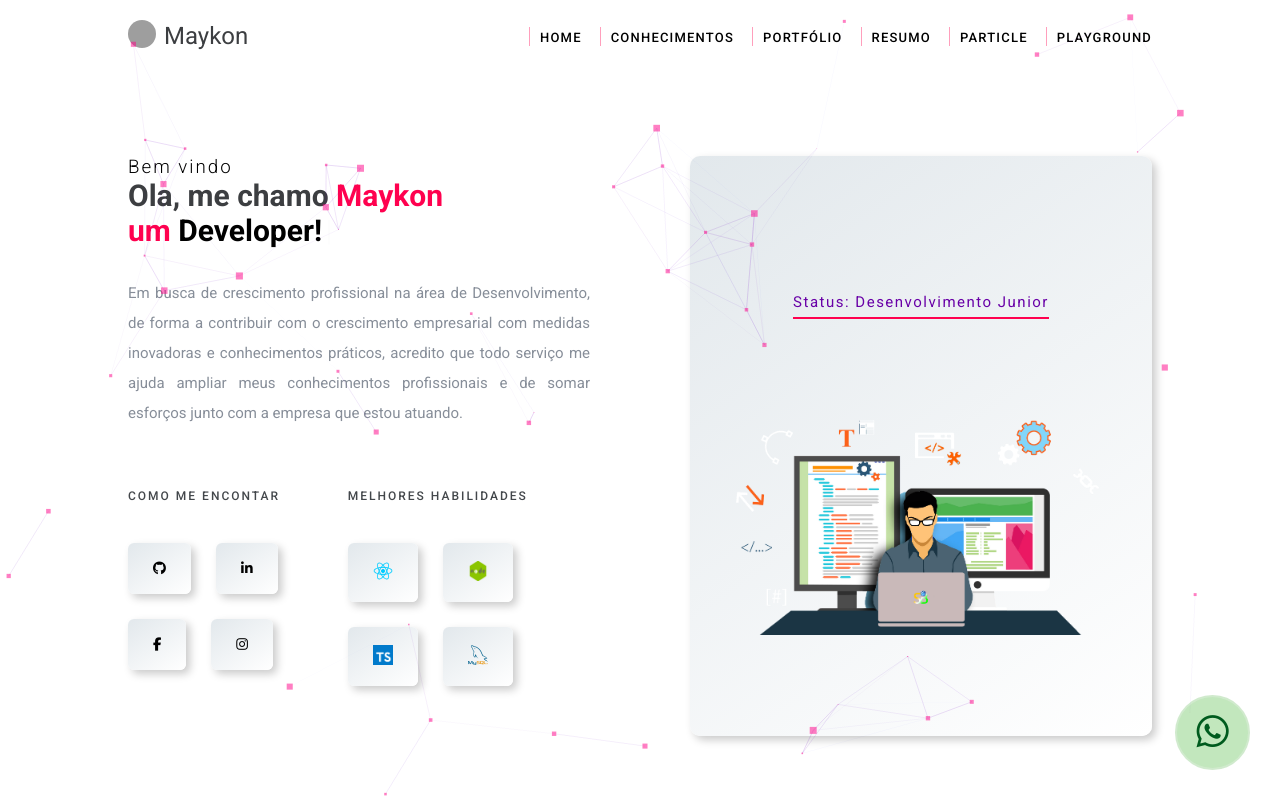
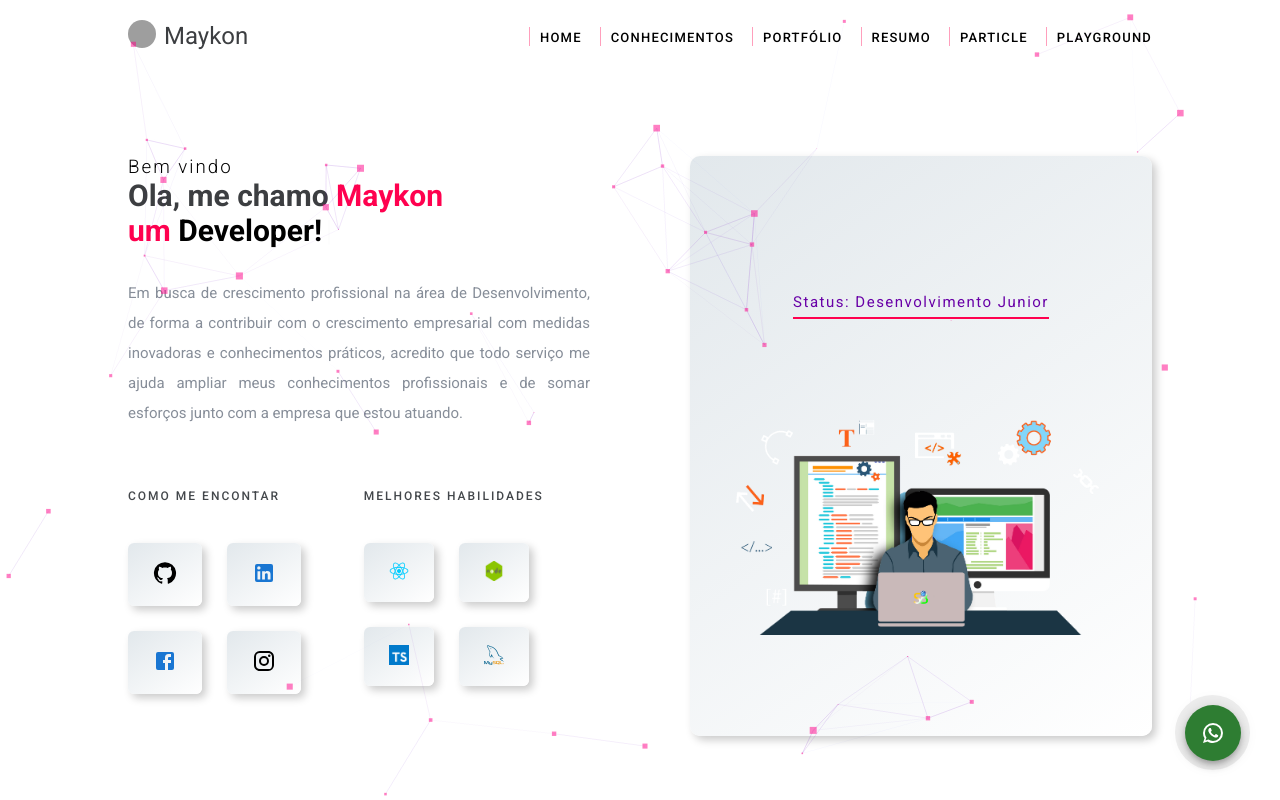
Before and after one commit to MaykonFelix/Portifolio, a React (Vite) app in the folder Portifolio/: page / in a window 1280 px wide. Shown: the top 800 px of the page. Built offline with nearby package versions, Linux system fonts and the light colour scheme; grey boxes are pictures that could not be loaded.

Commit message:
add framer motion

```diff
--- a/Portifolio/package.json
+++ b/Portifolio/package.json
@@ -13,14 +13,15 @@
     "@emotion/styled": "^11.11.0",
     "@mui/icons-material": "^5.11.16",
     "@mui/material": "^5.13.4",
+    "framer-motion": "^10.12.16",
     "localforage": "^1.10.0",
     "match-sorter": "^6.3.1",
     "react": "^18.2.0",
     "react-dom": "^18.2.0",
     "react-router-dom": "^6.12.1",
     "react-simple-typewriter": "^5.0.1",
+    "react-tsparticles": "^2.9.3",
     "sort-by": "^1.2.0",
-    "react-tsparticles": "^2.9.3",
     "tsparticles": "^2.9.3",
     "tsparticles-slim": "^2.10.1"
   },
--- a/Portifolio/src/pages/Home/index.tsx
+++ b/Portifolio/src/pages/Home/index.tsx
@@ -3,14 +3,21 @@ import Resume from "src/shared/components/Resume/Resume";
 import Features from "src/shared/components/Features/Features";
 import { Hero, ParticleDefault } from "src/shared/components/";
 
+import { motion } from "framer-motion";
+
 export const Home = () => {
   return (
-    <>
+    <motion.div
+    initial={{ width: 0 }}
+    animate={{ width: "100%" }}
+    exit={{ x: window.innerWidth }}
+    transition={{ duration: 0.3 }}
+    >
       <Hero />
       <Features />
       <Portfolio />
       <Resume />
       <ParticleDefault />
-    </>
+    </motion.div>
   );
 };
--- a/Portifolio/src/pages/Playground/index.tsx
+++ b/Portifolio/src/pages/Playground/index.tsx
@@ -1,14 +1,21 @@
 import styles from "./styles.module.css";
+import { motion } from "framer-motion";
 
 export const Playground = () => {
   return (
-    <div className={styles.background}>
+    <motion.div
+      initial={{ width: 0 }}
+      animate={{ width: "100%" }}
+      exit={{ x: window.innerWidth }}
+      transition={{ duration: 0.3 }}
+      className={styles.background}
+    >
       <div className="container">
         <div className={styles.principal}>
           <h1>PlayGround</h1>
           <h1>Area de Teste</h1>
         </div>
       </div>
-    </div>
+    </motion.div>
   );
 };
--- a/Portifolio/src/pages/TesteParticle/Particle.tsx
+++ b/Portifolio/src/pages/TesteParticle/Particle.tsx
@@ -1,13 +1,20 @@
 import styles from "./Particle.module.css";
 import { ParticleTest } from "src/shared/components/Particle/";
+import { motion } from "framer-motion";
 
 export const Particle = () => {
   return (
     <>
-      <div className={styles.layout}>
+      <motion.div
+        initial={{ opacity: 0 }}
+        animate={{ opacity: 1 }}
+        exit={{ opacity: 0 }}
+        transition={{ duration: 1 }}
+        className={styles.layout}
+      >
         <ParticleTest />
         <div>Particle Teste</div>
-      </div>
+      </motion.div>
     </>
   );
 };
--- a/Portifolio/src/shared/components/Hero/index.tsx
+++ b/Portifolio/src/shared/components/Hero/index.tsx
@@ -4,7 +4,14 @@ import ReactLogo from "../pic/ReactLogo.png";
 import NodeLogo from "../pic/NodeLogo.png";
 import TSLogo from "../pic/TSLogo.png";
 import MySQLogo from "../pic/MySQLogo.png";
+
 import { Typewriter } from "react-simple-typewriter";
+
+import GitHubIcon from "@mui/icons-material/GitHub";
+import LinkedInIcon from "@mui/icons-material/LinkedIn";
+import FacebookIcon from "@mui/icons-material/Facebook";
+import InstagramIcon from "@mui/icons-material/Instagram";
+
 
 export const Hero = () => {
   return (
@@ -45,7 +52,7 @@ export const Hero = () => {
                 <div className="button">
                   <a href="https://github.com/MaykonFelix" target="_blank">
                     <button className="btn_shadow">
-                      <i className="fab fa-github"></i>
+                      <GitHubIcon />
                     </button>
                   </a>
                   <a
@@ -53,7 +60,7 @@ export const Hero = () => {
                     target="_blank"
                   >
                     <button className="btn_shadow">
-                      <i className="fab fa-linkedin-in"></i>
+                      <LinkedInIcon color="primary" />
                     </button>
                   </a>
                   <a
@@ -61,7 +68,7 @@ export const Hero = () => {
                     target="_blank"
                   >
                     <button className="btn_shadow">
-                      <i className="fab fa-facebook-f"></i>
+                      <FacebookIcon color="primary" />
                     </button>
                   </a>
                   <a
@@ -69,7 +76,7 @@ export const Hero = () => {
                     target="_blank"
                   >
                     <button className="btn_shadow">
-                      <i className="fab fa-instagram"></i>
+                      <InstagramIcon  />
                     </button>
                   </a>
                 </div>
--- a/Portifolio/src/shared/components/WhatsApp/index.tsx
+++ b/Portifolio/src/shared/components/WhatsApp/index.tsx
@@ -1,16 +1,18 @@
+import Fab from "@mui/material/Fab";
+import WhatsAppIcon from "@mui/icons-material/WhatsApp";
 import "./style.css";
 
 export const WhatsApp = () => {
   return (
-    <>
-      <button className="btn-whatsapp">
-        <a
-          href="https://api.whatsapp.com/send/?phone=554391114539&text=Seja+bem-vindo,+Eu+Maykon+Agradeço+sua+atenção.&type=phone_number&app_absent=0"
-          target="_blank"
-        >
-          <i className="fa fa-whatsapp"></i>
-        </a>
-      </button>
-    </>
+    <button className="btn-whatsapp">
+      <Fab
+        href="https://api.whatsapp.com/send/?phone=554391114539&text=Seja+bem-vindo,+Eu+Maykon+Agradeço+sua+atenção.&type=phone_number&app_absent=0"
+        target="_blank"
+        color="success"
+        aria-label="add"
+      >
+        <WhatsAppIcon />
+      </Fab>
+    </button>
   );
 };
--- a/Portifolio/src/shared/components/WhatsApp/style.css
+++ b/Portifolio/src/shared/components/WhatsApp/style.css
@@ -1,34 +1,24 @@
 /* -- WhatsApp - Start -- */
 .btn-whatsapp {
+
   position: fixed;
   z-index: 999;
   outline: none;
+
   bottom: 30px;
   right: 30px;
+
   border-radius: 50%;
+
   height: 65px;
   width: 65px;
   cursor: pointer;
-  background: #33af234c;
-  font-size: 2.3rem;
-  border: 2px solid #f1f1f14f !important;
+
   animation: pulsar 1.2s ease-out 1s infinite alternate none running;
 }
 
 .btn-whatsapp:hover {
   background: #33af23;
-}
-
-.btn-whatsapp a {
-  color: #005b1e !important;
-}
-
-a {
-  color: inherit;
-}
-
-.btn-whatsapp:hover a {
-  color: #ffffff !important;
 }
 
 @keyframes pulsar {
@@ -47,5 +37,4 @@ a {
     width: 65px;
   }
 }
-
 /* WhatsApp - End */
--- a/Portifolio/src/shared/layout/Layout.tsx
+++ b/Portifolio/src/shared/layout/Layout.tsx
@@ -1,13 +1,16 @@
 import { Outlet } from "react-router-dom";
 import { Header, FooterNew, WhatsApp } from "src/shared/components/";
 import { NewTitle } from "src/shared/components/byTitle";
+import { AnimatePresence } from "framer-motion";
 
 export const Layout = () => {
   return (
     <>
       <NewTitle />
       <Header />
-      <Outlet />
+      <AnimatePresence>
+        <Outlet />
+      </AnimatePresence>
       <FooterNew />
       <WhatsApp />
     </>
--- a/Portifolio/src/styles/global.css
+++ b/Portifolio/src/styles/global.css
@@ -177,3 +177,9 @@ footer {
     width: 100%;
   }
 }
+
+@media (max-width: 700px) {
+  .grid {
+    grid-template-columns: repeat(1, 1fr);
+  }
+}
```
Also changed, not shown: Portifolio/src/routes/index.tsx (+4 -4 lines), 2 other files (tests, documents, lock files or other folders).
